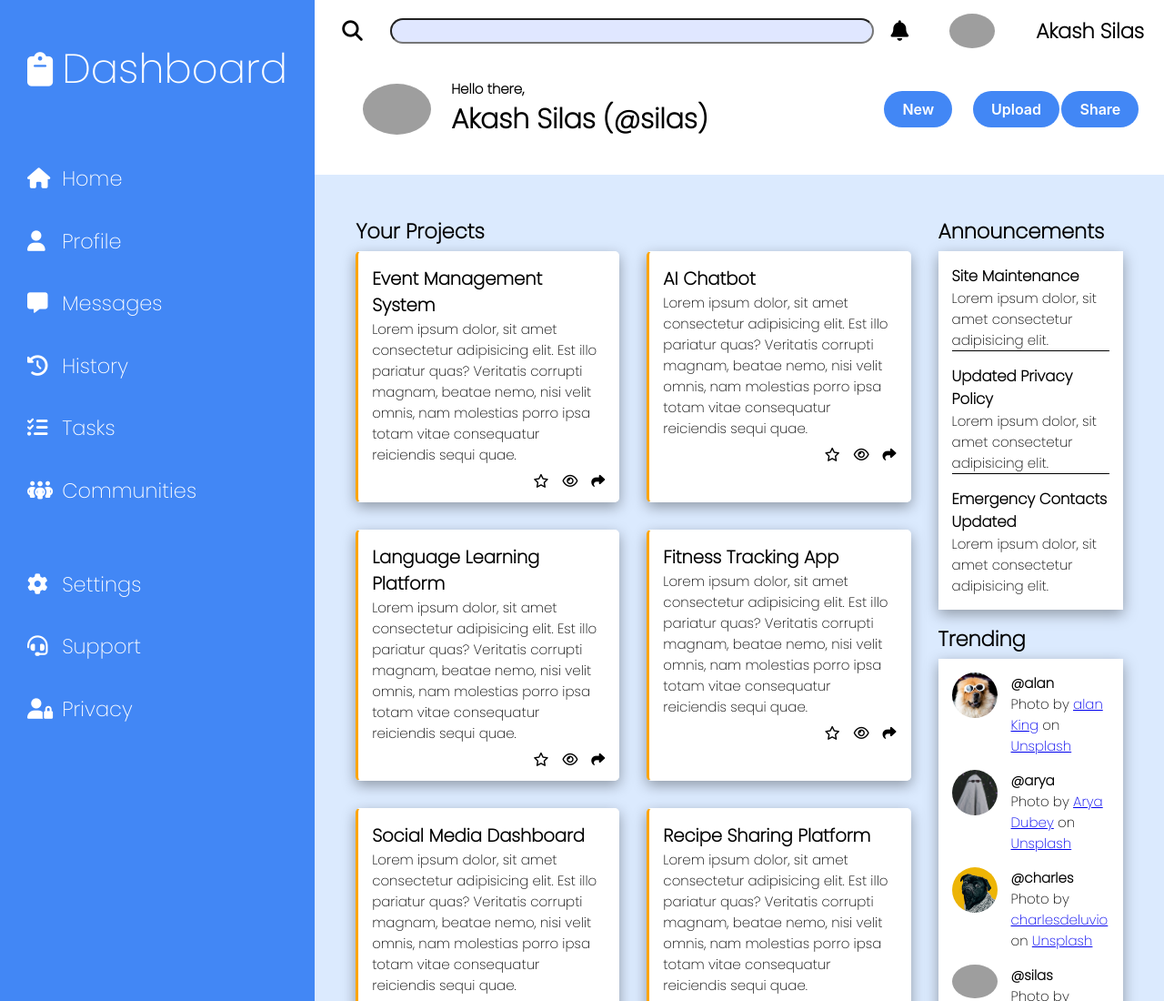
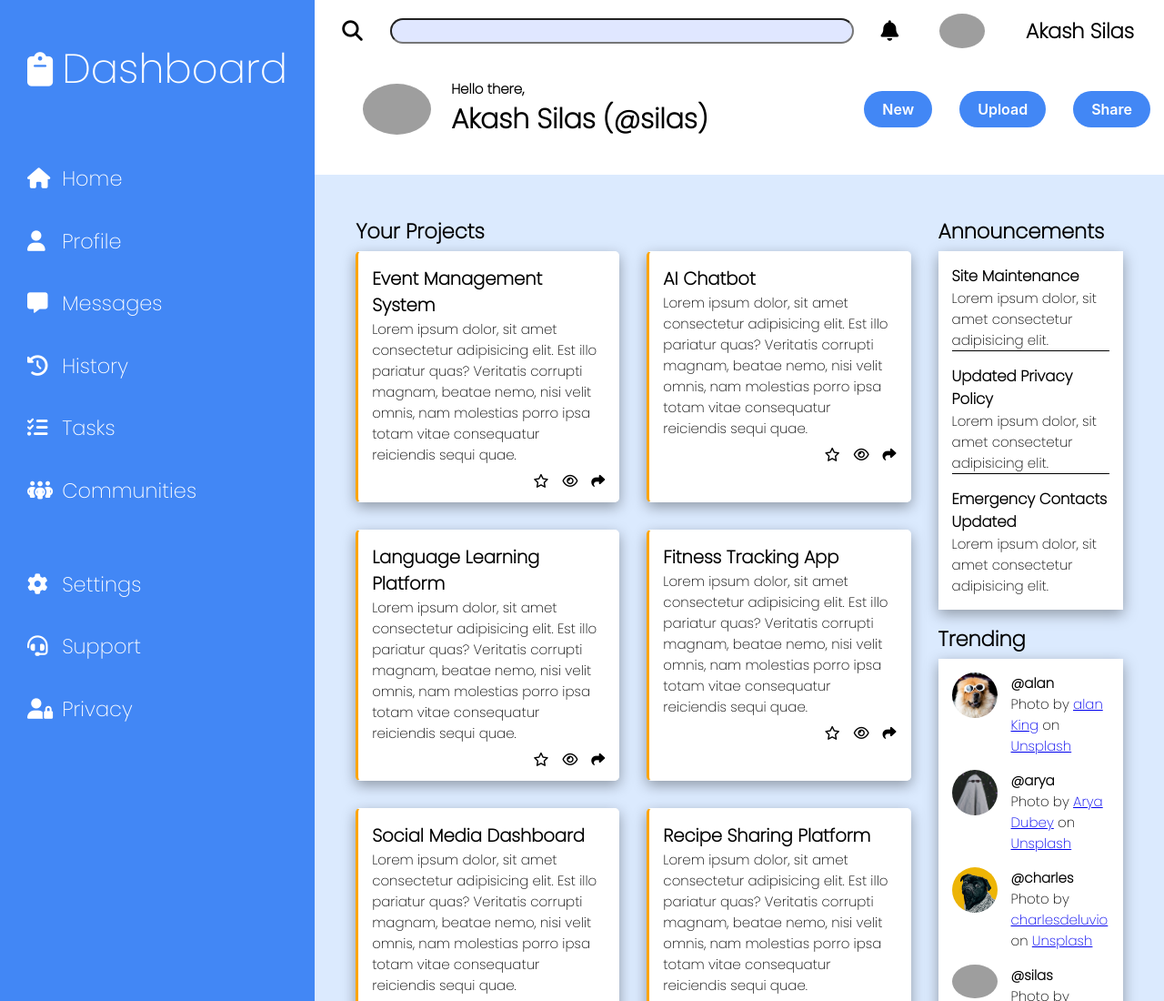
Before and after one commit to silasakash/admin-dashboard, a plain HTML site: page index.html in a window 1280 px wide. Shown: the top 1100 px of the page at 91% size. Drawn offline with Linux system fonts and the light colour scheme; grey boxes are pictures that could not be loaded.

Commit message:
Modify style.css to modify button layout

```diff
--- a/style.css
+++ b/style.css
@@ -128,7 +128,9 @@ img {
 
 .buttons {
     display: grid;
-    grid-template-columns: repeat(3,1fr);
+    grid-template-columns: repeat(3, auto);
+    justify-content: center;
+    gap: 2rem;
     align-items: center;
 }
 
```
